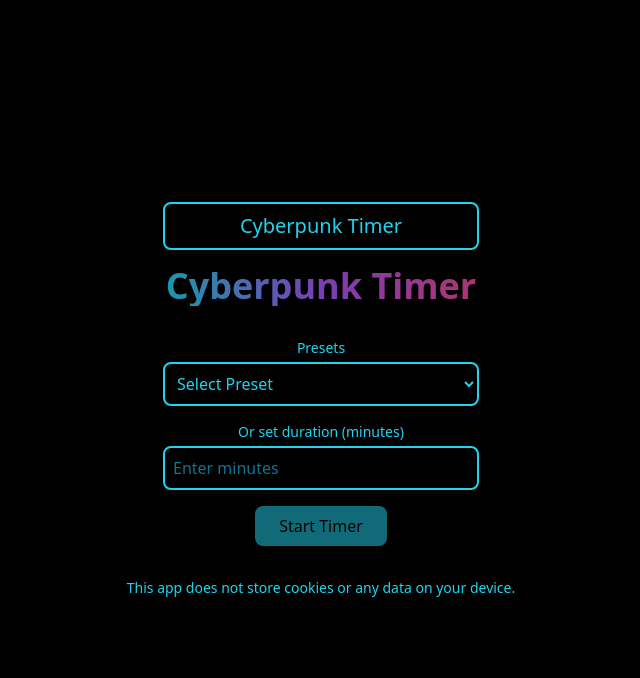
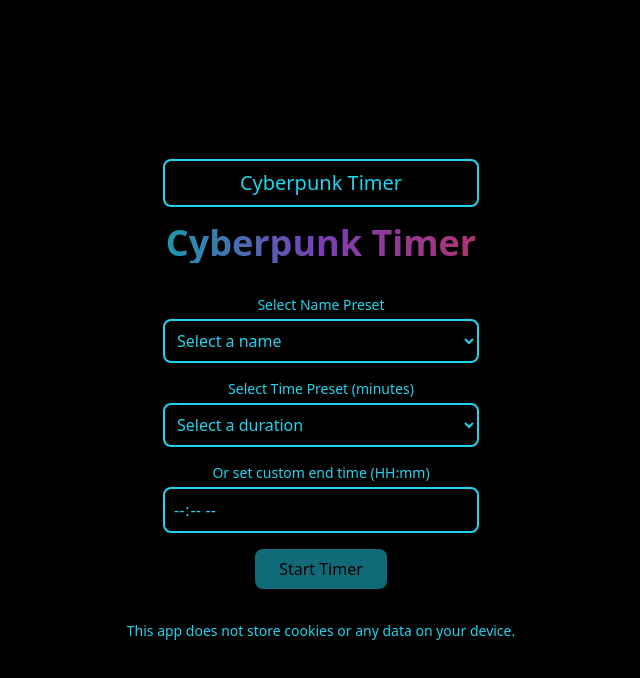
Before and after one commit to danwlew/licznik, a React (Vite) app: page / in a window 1280 px wide. Shown: the top 678 px of the page, without its empty margins (319-959 px from the left). Built offline with nearby package versions, Linux system fonts and the light colour scheme.

Commit message:
Update App.tsx

```diff
--- a/src/App.tsx
+++ b/src/App.tsx
@@ -15,15 +15,8 @@ const App = () => {
   const audioElement = useRef<HTMLAudioElement | null>(null);
 
   // Presety
-  const presets = [
-    { name: 'Przerwa', minutes: 5 },
-    { name: 'Przerwa na kawę', minutes: 10 },
-    { name: 'Start Zajęć', minutes: 15 },
-    { name: 'Przerwa techniczna', minutes: 20 },
-  ];
-
-  // Dodatkowe opcje czasu
-  const additionalMinutes = [25, 30, 35, 40, 45, 50, 55, 60];
+  const namePresets = ['Przerwa', 'Przerwa na kawę', 'Start Zajęć', 'Przerwa techniczna'];
+  const timePresets = [5, 10, 15, 20, 25, 30, 35, 40, 45, 50, 55, 60];
 
   // Funkcja do odtwarzania alarmu
   const playAlarm = () => {
@@ -126,12 +119,6 @@ const App = () => {
     setIsEditingName(true);
   };
 
-  const handlePresetSelect = (name: string, minutes: number) => {
-    setAppName(name);
-    setCustomMinutes(minutes.toString());
-    setEndTime('');
-  };
-
   // Funkcja do wyciągania ID wideo z URL YouTube
   const getYoutubeVideoId = (url: string) => {
     const regex = /(?:youtube\.com\/(?:[^\/]+\/.+\/|(?:v|e(?:mbed)?)\/|.*[?&]v=)|youtu\.be\/)([^"&?\/\s]{11})/;
@@ -158,37 +145,45 @@ const App = () => {
         {!isRunning && (
           <div className="space-y-4">
             <div>
-              <label className="block text-sm mb-1">Presets</label>
+              <label className="block text-sm mb-1">Select Name Preset</label>
               <select
-                onChange={(e) => {
-                  const [name, minutes] = e.target.value.split('|');
-                  handlePresetSelect(name, parseInt(minutes));
-                }}
+                onChange={(e) => setAppName(e.target.value)}
                 className="w-full bg-black border-2 border-cyan-400 rounded-lg p-2 text-cyan-400 focus:outline-none focus:border-purple-500"
               >
-                <option value="">Select Preset</option>
-                {presets.map((preset) => (
-                  <option key={preset.name} value={`${preset.name}|${preset.minutes}`}>
-                    {preset.name} - {preset.minutes} min
-                  </option>
-                ))}
-                {additionalMinutes.map((minutes) => (
-                  <option key={minutes} value={`Custom|${minutes}`}>
-                    Custom - {minutes} min
+                <option value="">Select a name</option>
+                {namePresets.map((preset) => (
+                  <option key={preset} value={preset}>
+                    {preset}
                   </option>
                 ))}
               </select>
             </div>
             <div>
-              <label className="block text-sm mb-1">Or set duration (minutes)</label>
-              <input
-                type="number"
-                value={customMinutes}
+              <label className="block text-sm mb-1">Select Time Preset (minutes)</label>
+              <select
                 onChange={(e) => {
                   setCustomMinutes(e.target.value);
                   setEndTime('');
                 }}
-                placeholder="Enter minutes"
+                className="w-full bg-black border-2 border-cyan-400 rounded-lg p-2 text-cyan-400 focus:outline-none focus:border-purple-500"
+              >
+                <option value="">Select a duration</option>
+                {timePresets.map((minutes) => (
+                  <option key={minutes} value={minutes}>
+                    {minutes} min
+                  </option>
+                ))}
+              </select>
+            </div>
+            <div>
+              <label className="block text-sm mb-1">Or set custom end time (HH:mm)</label>
+              <input
+                type="time"
+                value={endTime}
+                onChange={(e) => {
+                  setEndTime(e.target.value);
+                  setCustomMinutes('');
+                }}
                 className="w-full bg-black border-2 border-cyan-400 rounded-lg p-2 text-cyan-400 placeholder-cyan-700 focus:outline-none focus:border-purple-500"
               />
             </div>
```
